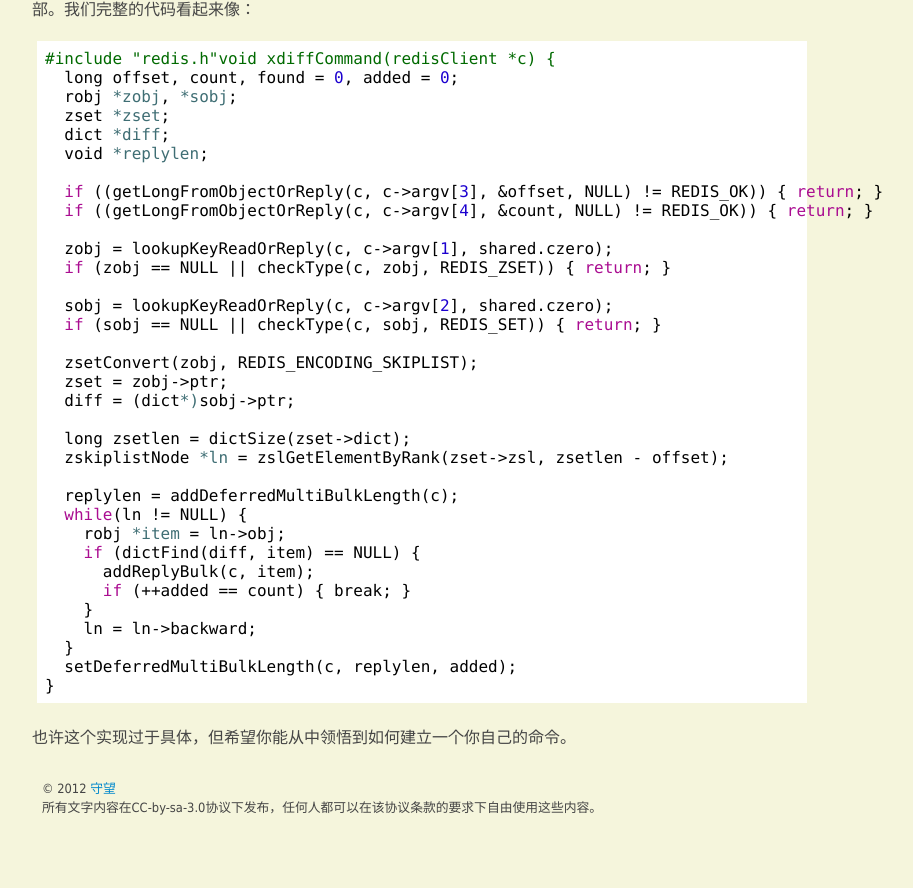
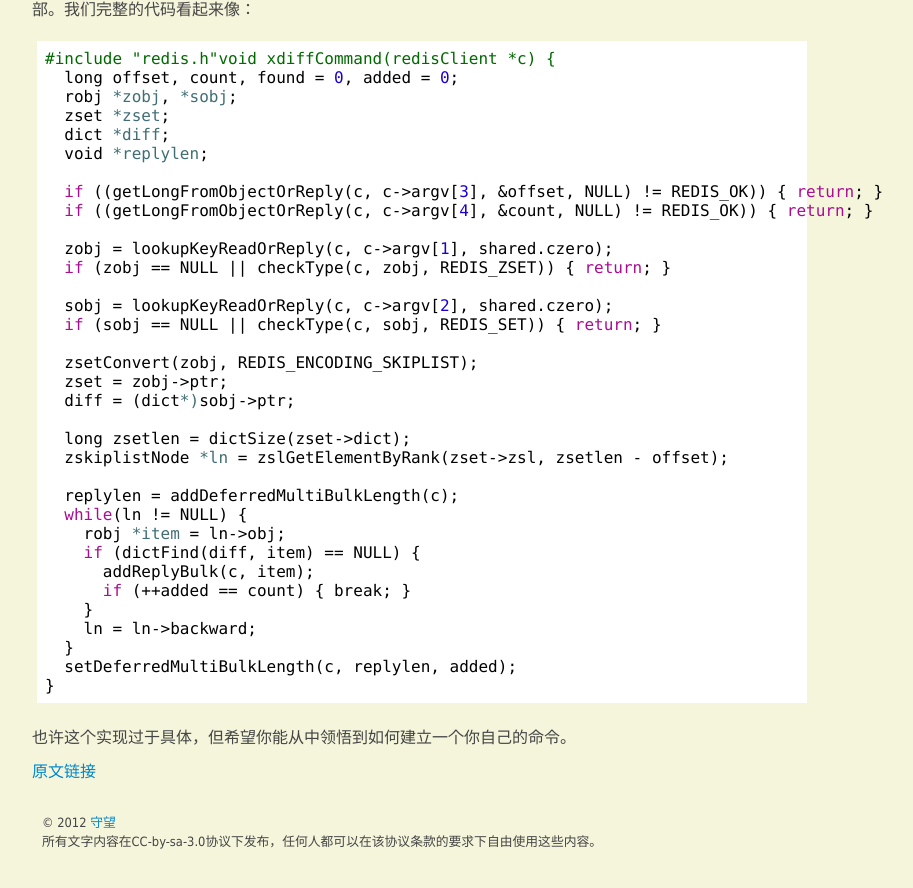
Before and after one commit to hopestar/hopestar.github.com, a Jekyll site: the page built from _posts/2013-07-16-Writing-a-Custom-Redis-Command-In-C-Part-2.md, in a window 1280 px wide and 900 px high, scrolled down 1322 px. Shown: the top 888 px of the window, without its empty margins (218-1131 px from the left). Built offline with Jekyll 4.4.1, drawn with Linux system fonts in a browser that asks for light colours; Markdown is read by kramdown in place of the engine named in the settings; before the commit the page ends 2188 px from its top, so only the background shows below that.

Commit message:
Update 2013-07-16-Writing-a-Custom-Redis-Command-In-C-Part-2.md

```diff
--- a/_posts/2013-07-16-Writing-a-Custom-Redis-Command-In-C-Part-2.md
+++ b/_posts/2013-07-16-Writing-a-Custom-Redis-Command-In-C-Part-2.md
@@ -91,3 +91,5 @@ lookupKeyReadOrReply函数是用来返回一个redis的对象（robj），我们
     }
 
 也许这个实现过于具体，但希望你能从中领悟到如何建立一个你自己的命令。
+
+[原文链接](http://openmymind.net/Writing-A-Custom-Redis-Command-In-C-Part-2/)
```
